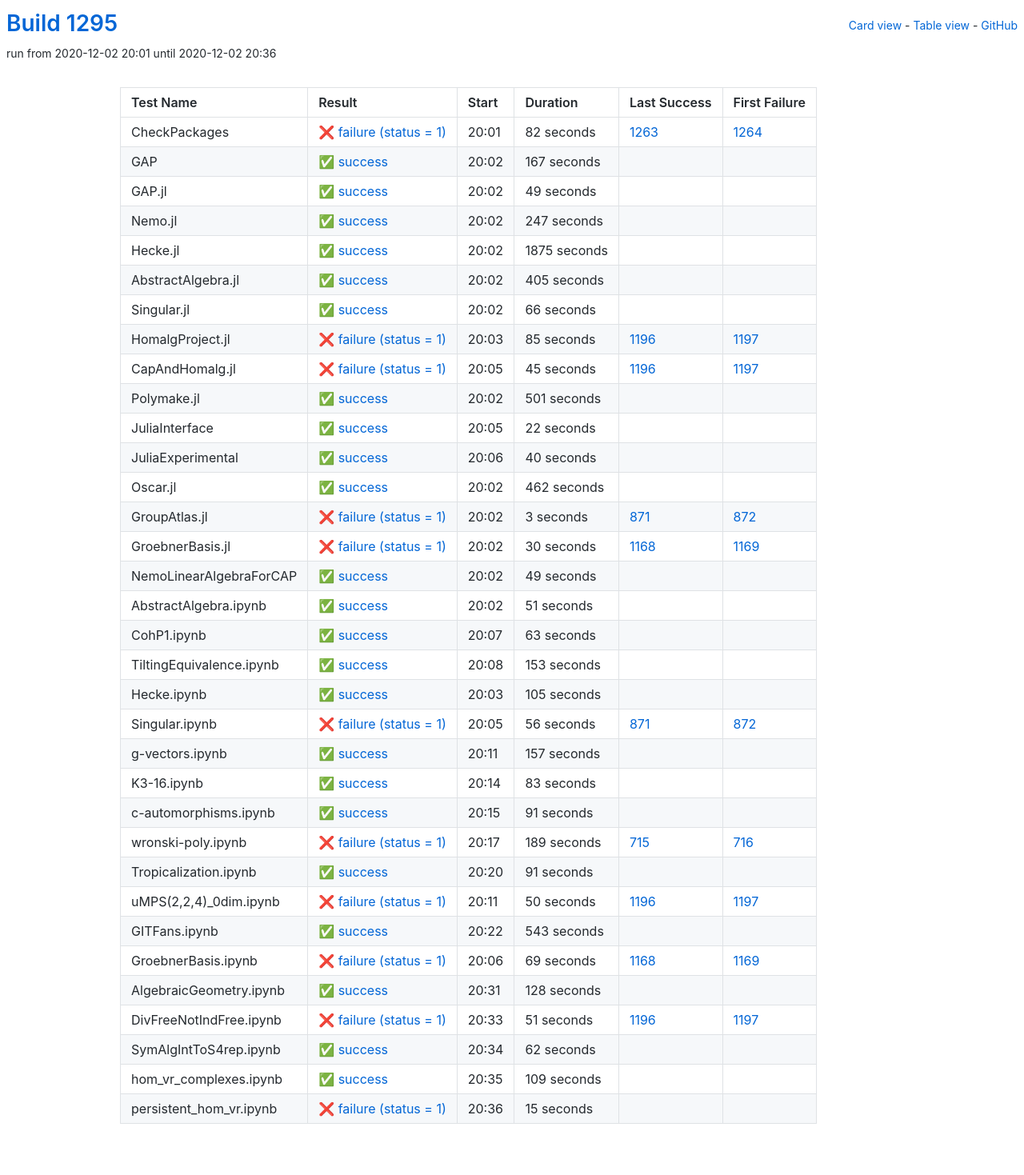
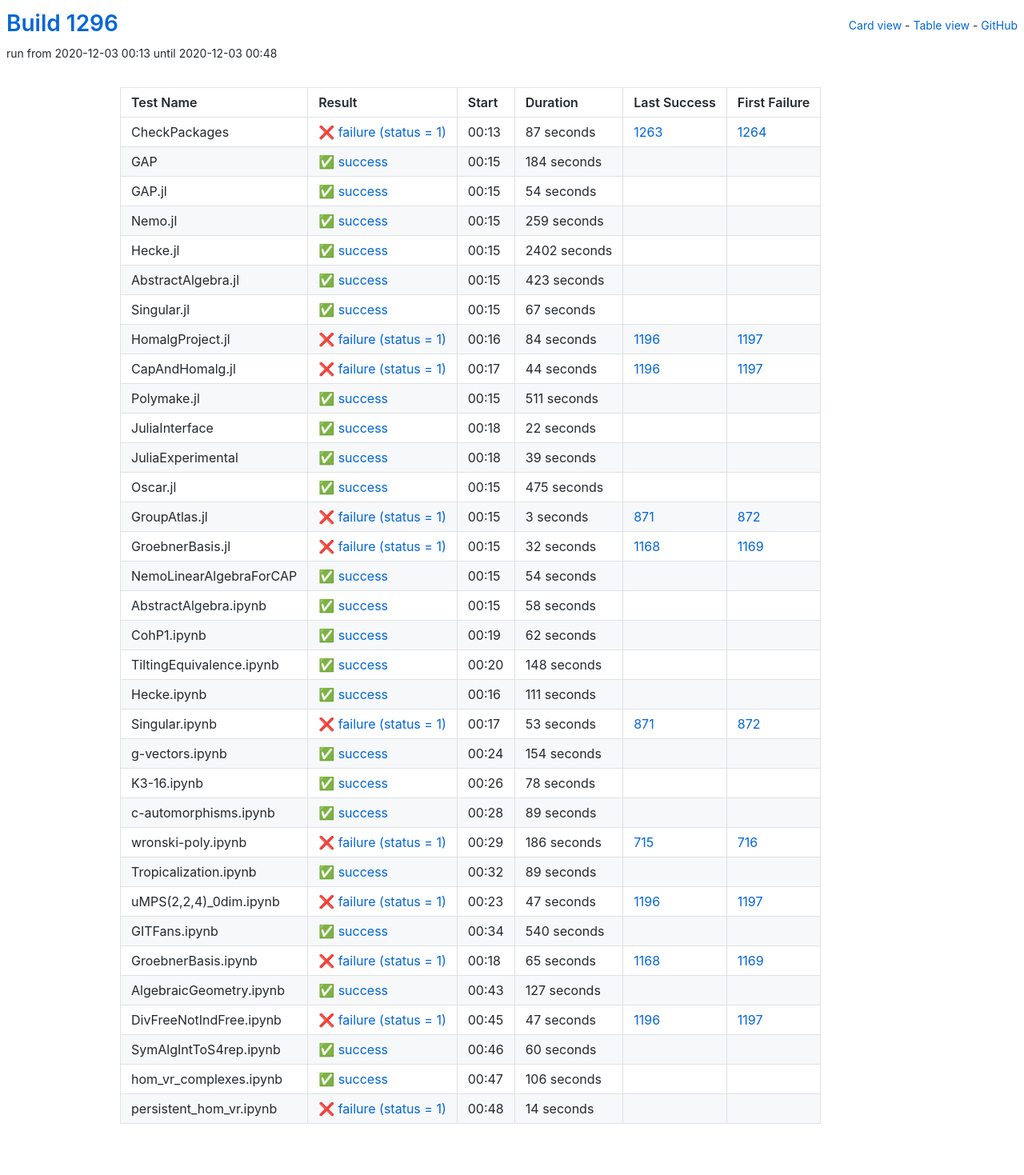
Before and after one commit to oscar-system/oscar-ci-status-stable, a Jekyll site: the page built from table.html, in a window 1280 px wide. Shown: the whole page at 80% size. Built offline with Jekyll 4.4.1, drawn with Linux system fonts in a browser that asks for light colours.

Commit message:
Build #1296

```diff
--- a/_data/ci.yml
+++ b/_data/ci.yml
@@ -1,6 +1,6 @@
 ---
-build: 1295
-build_url: https://oscarci.mathematik.uni-kl.de/job/oscar-stable/1295/
+build: 1296
+build_url: https://oscarci.mathematik.uni-kl.de/job/oscar-stable/1296/
 job: oscar-stable
 organization: oscar-system
 repo: oscar-ci-status-stable
@@ -8,128 +8,128 @@ repourl: https://github.com/oscar-system/oscar-ci-status-stable
 tests:
 - name: CheckPackages
   id: checkpackages
-  log: https://oscarci.mathematik.uni-kl.de/job/oscar-stable/1295/artifact/logs/build-1295/CheckPackages.log
-  start: 2020-12-02 20:01
+  log: https://oscarci.mathematik.uni-kl.de/job/oscar-stable/1296/artifact/logs/build-1296/CheckPackages.log
+  start: 2020-12-03 00:13
   success: false
   exitcode: 1
   status: failure
-  duration: 82
+  duration: 87
   last_success: 1263
   last_success_url: https://oscarci.mathematik.uni-kl.de/job/oscar-stable/1263/
   first_failure: 1264
   first_failure_url: https://oscarci.mathematik.uni-kl.de/job/oscar-stable/1264/
 - name: GAP
   id: gap
-  log: https://oscarci.mathematik.uni-kl.de/job/oscar-stable/1295/artifact/logs/build-1295/GAP.log
-  start: 2020-12-02 20:02
+  log: https://oscarci.mathematik.uni-kl.de/job/oscar-stable/1296/artifact/logs/build-1296/GAP.log
+  start: 2020-12-03 00:15
   success: true
   exitcode: 0
   status: success
-  duration: 167
+  duration: 184
   last_success: false
   last_success_url:
   first_failure: false
   first_failure_url:
 - name: GAP.jl
   id: gap-jl
-  log: https://oscarci.mathematik.uni-kl.de/job/oscar-stable/1295/artifact/logs/build-1295/GAP.jl.log
-  start: 2020-12-02 20:02
+  log: https://oscarci.mathematik.uni-kl.de/job/oscar-stable/1296/artifact/logs/build-1296/GAP.jl.log
+  start: 2020-12-03 00:15
   success: true
   exitcode: 0
   status: success
-  duration: 49
+  duration: 54
   last_success: false
   last_success_url:
   first_failure: false
   first_failure_url:
 - name: Nemo.jl
   id: nemo-jl
-  log: https://oscarci.mathematik.uni-kl.de/job/oscar-stable/1295/artifact/logs/build-1295/Nemo.jl.log
-  start: 2020-12-02 20:02
+  log: https://oscarci.mathematik.uni-kl.de/job/oscar-stable/1296/artifact/logs/build-1296/Nemo.jl.log
+  start: 2020-12-03 00:15
   success: true
   exitcode: 0
   status: success
-  duration: 247
+  duration: 259
   last_success: false
   last_success_url:
   first_failure: false
   first_failure_url:
 - name: Hecke.jl
   id: hecke-jl
-  log: https://oscarci.mathematik.uni-kl.de/job/oscar-stable/1295/artifact/logs/build-1295/Hecke.jl.log
-  start: 2020-12-02 20:02
+  log: https://oscarci.mathematik.uni-kl.de/job/oscar-stable/1296/artifact/logs/build-1296/Hecke.jl.log
+  start: 2020-12-03 00:15
   success: true
   exitcode: 0
   status: success
-  duration: 1875
+  duration: 2402
   last_success: false
   last_success_url:
   first_failure: false
   first_failure_url:
 - name: AbstractAlgebra.jl
   id: abstractalgebra-jl
-  log: https://oscarci.mathematik.uni-kl.de/job/oscar-stable/1295/artifact/logs/build-1295/AbstractAlgebra.jl.log
-  start: 2020-12-02 20:02
+  log: https://oscarci.mathematik.uni-kl.de/job/oscar-stable/1296/artifact/logs/build-1296/AbstractAlgebra.jl.log
+  start: 2020-12-03 00:15
   success: true
   exitcode: 0
   status: success
-  duration: 405
+  duration: 423
   last_success: false
   last_success_url:
   first_failure: false
   first_failure_url:
 - name: Singular.jl
   id: singular-jl
-  log: https://oscarci.mathematik.uni-kl.de/job/oscar-stable/1295/artifact/logs/build-1295/Singular.jl.log
-  start: 2020-12-02 20:02
+  log: https://oscarci.mathematik.uni-kl.de/job/oscar-stable/1296/artifact/logs/build-1296/Singular.jl.log
+  start: 2020-12-03 00:15
   success: true
   exitcode: 0
   status: success
-  duration: 66
+  duration: 67
   last_success: false
   last_success_url:
   first_failure: false
   first_failure_url:
 - name: HomalgProject.jl
   id: homalgproject-jl
-  log: https://oscarci.mathematik.uni-kl.de/job/oscar-stable/1295/artifact/logs/build-1295/HomalgProject.jl.log
-  start: 2020-12-02 20:03
+  log: https://oscarci.mathematik.uni-kl.de/job/oscar-stable/1296/artifact/logs/build-1296/HomalgProject.jl.log
+  start: 2020-12-03 00:16
   success: false
   exitcode: 1
   status: failure
-  duration: 85
+  duration: 84
   last_success: 1196
   last_success_url: https://oscarci.mathematik.uni-kl.de/job/oscar-stable/1196/
   first_failure: 1197
   first_failure_url: https://oscarci.mathematik.uni-kl.de/job/oscar-stable/1197/
 - name: CapAndHomalg.jl
   id: capandhomalg-jl
-  log: https://oscarci.mathematik.uni-kl.de/job/oscar-stable/1295/artifact/logs/build-1295/CapAndHomalg.jl.log
-  start: 2020-12-02 20:05
+  log: https://oscarci.mathematik.uni-kl.de/job/oscar-stable/1296/artifact/logs/build-1296/CapAndHomalg.jl.log
+  start: 2020-12-03 00:17
   success: false
   exitcode: 1
   status: failure
-  duration: 45
+  duration: 44
   last_success: 1196
   last_success_url: https://oscarci.mathematik.uni-kl.de/job/oscar-stable/1196/
   first_failure: 1197
   first_failure_url: https://oscarci.mathematik.uni-kl.de/job/oscar-stable/1197/
 - name: Polymake.jl
   id: polymake-jl
-  log: https://oscarci.mathematik.uni-kl.de/job/oscar-stable/1295/artifact/logs/build-1295/Polymake.jl.log
-  start: 2020-12-02 20:02
+  log: https://oscarci.mathematik.uni-kl.de/job/oscar-stable/1296/artifact/logs/build-1296/Polymake.jl.log
+  start: 2020-12-03 00:15
   success: true
   exitcode: 0
   status: success
-  duration: 501
+  duration: 511
   last_success: false
   last_success_url:
   first_failure: false
   first_failure_url:
 - name: JuliaInterface
   id: juliainterface
-  log: https://oscarci.mathematik.uni-kl.de/job/oscar-stable/1295/artifact/logs/build-1295/JuliaInterface.log
-  start: 2020-12-02 20:05
+  log: https://oscarci.mathematik.uni-kl.de/job/oscar-stable/1296/artifact/logs/build-1296/JuliaInterface.log
+  start: 2020-12-03 00:18
   success: true
   exitcode: 0
   status: success
@@ -140,32 +140,32 @@ tests:
   first_failure_url:
 - name: JuliaExperimental
   id: juliaexperimental
-  log: https://oscarci.mathematik.uni-kl.de/job/oscar-stable/1295/artifact/logs/build-1295/JuliaExperimental.log
-  start: 2020-12-02 20:06
+  log: https://oscarci.mathematik.uni-kl.de/job/oscar-stable/1296/artifact/logs/build-1296/JuliaExperimental.log
+  start: 2020-12-03 00:18
   success: true
   exitcode: 0
   status: success
-  duration: 40
+  duration: 39
   last_success: false
   last_success_url:
   first_failure: false
   first_failure_url:
 - name: Oscar.jl
   id: oscar-jl
-  log: https://oscarci.mathematik.uni-kl.de/job/oscar-stable/1295/artifact/logs/build-1295/Oscar.jl.log
-  start: 2020-12-02 20:02
+  log: https://oscarci.mathematik.uni-kl.de/job/oscar-stable/1296/artifact/logs/build-1296/Oscar.jl.log
+  start: 2020-12-03 00:15
   success: true
   exitcode: 0
   status: success
-  duration: 462
+  duration: 475
   last_success: false
   last_success_url:
   first_failure: false
   first_failure_url:
 - name: GroupAtlas.jl
   id: groupatlas-jl
-  log: https://oscarci.mathematik.uni-kl.de/job/oscar-stable/1295/artifact/logs/build-1295/GroupAtlas.jl.log
-  start: 2020-12-02 20:02
+  log: https://oscarci.mathematik.uni-kl.de/job/oscar-stable/1296/artifact/logs/build-1296/GroupAtlas.jl.log
+  start: 2020-12-03 00:15
   success: false
   exitcode: 1
   status: failure
@@ -176,212 +176,44 @@ tests:
   first_failure_url: https://oscarci.mathematik.uni-kl.de/job/oscar-stable/872/
 - name: GroebnerBasis.jl
   id: groebnerbasis-jl
-  log: https://oscarci.mathematik.uni-kl.de/job/oscar-stable/1295/artifact/logs/build-1295/GroebnerBasis.jl.log
-  start: 2020-12-02 20:02
+  log: https://oscarci.mathematik.uni-kl.de/job/oscar-stable/1296/artifact/logs/build-1296/GroebnerBasis.jl.log
+  start: 2020-12-03 00:15
   success: false
   exitcode: 1
   status: failure
-  duration: 30
+  duration: 32
   last_success: 1168
   last_success_url: https://oscarci.mathematik.uni-kl.de/job/oscar-stable/1168/
   first_failure: 1169
   first_failure_url: https://oscarci.mathematik.uni-kl.de/job/oscar-stable/1169/
 - name: NemoLinearAlgebraForCAP
   id: nemolinearalgebraforcap
-  log: https://oscarci.mathematik.uni-kl.de/job/oscar-stable/1295/artifact/logs/build-1295/NemoLinearAlgebraForCAP.log
-  start: 2020-12-02 20:02
+  log: https://oscarci.mathematik.uni-kl.de/job/oscar-stable/1296/artifact/logs/build-1296/NemoLinearAlgebraForCAP.log
+  start: 2020-12-03 00:15
   success: true
   exitcode: 0
   status: success
-  duration: 49
+  duration: 54
   last_success: false
   last_success_url:
   first_failure: false
   first_failure_url:
 - name: AbstractAlgebra.ipynb
   id: abstractalgebra-ipynb
-  log: https://oscarci.mathematik.uni-kl.de/job/oscar-stable/1295/artifact/logs/build-1295/AbstractAlgebra.ipynb.log
-  start: 2020-12-02 20:02
+  log: https://oscarci.mathematik.uni-kl.de/job/oscar-stable/1296/artifact/logs/build-1296/AbstractAlgebra.ipynb.log
+  start: 2020-12-03 00:15
   success: true
   exitcode: 0
   status: success
-  duration: 51
+  duration: 58
   last_success: false
   last_success_url:
   first_failure: false
   first_failure_url:
 - name: CohP1.ipynb
   id: cohp1-ipynb
-  log: https://oscarci.mathematik.uni-kl.de/job/oscar-stable/1295/artifact/logs/build-1295/CohP1.ipynb.log
-  start: 2020-12-02 20:07
-  success: true
-  exitcode: 0
-  status: success
-  duration: 63
-  last_success: false
-  last_success_url:
-  first_failure: false
-  first_failure_url:
-- name: TiltingEquivalence.ipynb
-  id: tiltingequivalence-ipynb
-  log: https://oscarci.mathematik.uni-kl.de/job/oscar-stable/1295/artifact/logs/build-1295/TiltingEquivalence.ipynb.log
-  start: 2020-12-02 20:08
-  success: true
-  exitcode: 0
-  status: success
-  duration: 153
-  last_success: false
-  last_success_url:
-  first_failure: false
-  first_failure_url:
-- name: Hecke.ipynb
-  id: hecke-ipynb
-  log: https://oscarci.mathematik.uni-kl.de/job/oscar-stable/1295/artifact/logs/build-1295/Hecke.ipynb.log
-  start: 2020-12-02 20:03
-  success: true
-  exitcode: 0
-  status: success
-  duration: 105
-  last_success: false
-  last_success_url:
-  first_failure: false
-  first_failure_url:
-- name: Singular.ipynb
-  id: singular-ipynb
-  log: https://oscarci.mathematik.uni-kl.de/job/oscar-stable/1295/artifact/logs/build-1295/Singular.ipynb.log
-  start: 2020-12-02 20:05
-  success: false
-  exitcode: 1
-  status: failure
-  duration: 56
-  last_success: 871
-  last_success_url: https://oscarci.mathematik.uni-kl.de/job/oscar-stable/871/
-  first_failure: 872
-  first_failure_url: https://oscarci.mathematik.uni-kl.de/job/oscar-stable/872/
-- name: g-vectors.ipynb
-  id: g-vectors-ipynb
-  log: https://oscarci.mathematik.uni-kl.de/job/oscar-stable/1295/artifact/logs/build-1295/g-vectors.ipynb.log
-  start: 2020-12-02 20:11
-  success: true
-  exitcode: 0
-  status: success
-  duration: 157
-  last_success: false
-  last_success_url:
-  first_failure: false
-  first_failure_url:
-- name: K3-16.ipynb
-  id: k3-16-ipynb
-  log: https://oscarci.mathematik.uni-kl.de/job/oscar-stable/1295/artifact/logs/build-1295/K3-16.ipynb.log
-  start: 2020-12-02 20:14
-  success: true
-  exitcode: 0
-  status: success
-  duration: 83
-  last_success: false
-  last_success_url:
-  first_failure: false
-  first_failure_url:
-- name: c-automorphisms.ipynb
-  id: c-automorphisms-ipynb
-  log: https://oscarci.mathematik.uni-kl.de/job/oscar-stable/1295/artifact/logs/build-1295/c-automorphisms.ipynb.log
-  start: 2020-12-02 20:15
-  success: true
-  exitcode: 0
-  status: success
-  duration: 91
-  last_success: false
-  last_success_url:
-  first_failure: false
-  first_failure_url:
-- name: wronski-poly.ipynb
-  id: wronski-poly-ipynb
-  log: https://oscarci.mathematik.uni-kl.de/job/oscar-stable/1295/artifact/logs/build-1295/wronski-poly.ipynb.log
-  start: 2020-12-02 20:17
-  success: false
-  exitcode: 1
-  status: failure
-  duration: 189
-  last_success: 715
-  last_success_url: https://oscarci.mathematik.uni-kl.de/job/oscar-stable/715/
-  first_failure: 716
-  first_failure_url: https://oscarci.mathematik.uni-kl.de/job/oscar-stable/716/
-- name: Tropicalization.ipynb
-  id: tropicalization-ipynb
-  log: https://oscarci.mathematik.uni-kl.de/job/oscar-stable/1295/artifact/logs/build-1295/Tropicalization.ipynb.log
-  start: 2020-12-02 20:20
-  success: true
-  exitcode: 0
-  status: success
-  duration: 91
-  last_success: false
-  last_success_url:
-  first_failure: false
-  first_failure_url:
-- name: uMPS(2,2,4)_0dim.ipynb
-  id: umps-2-2-4-0dim-ipynb
-  log: https://oscarci.mathematik.uni-kl.de/job/oscar-stable/1295/artifact/logs/build-1295/uMPS-2-2-4-_0dim.ipynb.log
-  start: 2020-12-02 20:11
-  success: false
-  exitcode: 1
-  status: failure
-  duration: 50
-  last_success: 1196
-  last_success_url: https://oscarci.mathematik.uni-kl.de/job/oscar-stable/1196/
-  first_failure: 1197
-  first_failure_url: https://oscarci.mathematik.uni-kl.de/job/oscar-stable/1197/
-- name: GITFans.ipynb
-  id: gitfans-ipynb
-  log: https://oscarci.mathematik.uni-kl.de/job/oscar-stable/1295/artifact/logs/build-1295/GITFans.ipynb.log
-  start: 2020-12-02 20:22
-  success: true
-  exitcode: 0
-  status: success
-  duration: 543
-  last_success: false
-  last_success_url:
-  first_failure: false
-  first_failure_url:
-- name: GroebnerBasis.ipynb
-  id: groebnerbasis-ipynb
-  log: https://oscarci.mathematik.uni-kl.de/job/oscar-stable/1295/artifact/logs/build-1295/GroebnerBasis.ipynb.log
-  start: 2020-12-02 20:06
-  success: false
-  exitcode: 1
-  status: failure
-  duration: 69
-  last_success: 1168
-  last_success_url: https://oscarci.mathematik.uni-kl.de/job/oscar-stable/1168/
-  first_failure: 1169
-  first_failure_url: https://oscarci.mathematik.uni-kl.de/job/oscar-stable/1169/
-- name: AlgebraicGeometry.ipynb
-  id: algebraicgeometry-ipynb
-  log: https://oscarci.mathematik.uni-kl.de/job/oscar-stable/1295/artifact/logs/build-1295/AlgebraicGeometry.ipynb.log
-  start: 2020-12-02 20:31
-  success: true
-  exitcode: 0
-  status: success
-  duration: 128
-  last_success: false
-  last_success_url:
-  first_failure: false
-  first_failure_url:
-- name: DivFreeNotIndFree.ipynb
-  id: divfreenotindfree-ipynb
-  log: https://oscarci.mathematik.uni-kl.de/job/oscar-stable/1295/artifact/logs/build-1295/DivFreeNotIndFree.ipynb.log
-  start: 2020-12-02 20:33
-  success: false
-  exitcode: 1
-  status: failure
-  duration: 51
-  last_success: 1196
-  last_success_url: https://oscarci.mathematik.uni-kl.de/job/oscar-stable/1196/
-  first_failure: 1197
-  first_failure_url: https://oscarci.mathematik.uni-kl.de/job/oscar-stable/1197/
-- name: SymAlgIntToS4rep.ipynb
-  id: symalginttos4rep-ipynb
-  log: https://oscarci.mathematik.uni-kl.de/job/oscar-stable/1295/artifact/logs/build-1295/SymAlgIntToS4rep.ipynb.log
-  start: 2020-12-02 20:34
+  log: https://oscarci.mathematik.uni-kl.de/job/oscar-stable/1296/artifact/logs/build-1296/CohP1.ipynb.log
+  start: 2020-12-03 00:19
   success: true
   exitcode: 0
   status: success
@@ -390,26 +222,194 @@ tests:
   last_success_url:
   first_failure: false
   first_failure_url:
-- name: hom_vr_complexes.ipynb
-  id: hom-vr-complexes-ipynb
-  log: https://oscarci.mathematik.uni-kl.de/job/oscar-stable/1295/artifact/logs/build-1295/hom_vr_complexes.ipynb.log
-  start: 2020-12-02 20:35
+- name: TiltingEquivalence.ipynb
+  id: tiltingequivalence-ipynb
+  log: https://oscarci.mathematik.uni-kl.de/job/oscar-stable/1296/artifact/logs/build-1296/TiltingEquivalence.ipynb.log
+  start: 2020-12-03 00:20
   success: true
   exitcode: 0
   status: success
-  duration: 109
+  duration: 148
+  last_success: false
+  last_success_url:
+  first_failure: false
+  first_failure_url:
+- name: Hecke.ipynb
+  id: hecke-ipynb
+  log: https://oscarci.mathematik.uni-kl.de/job/oscar-stable/1296/artifact/logs/build-1296/Hecke.ipynb.log
+  start: 2020-12-03 00:16
+  success: true
+  exitcode: 0
+  status: success
+  duration: 111
+  last_success: false
+  last_success_url:
+  first_failure: false
+  first_failure_url:
+- name: Singular.ipynb
+  id: singular-ipynb
+  log: https://oscarci.mathematik.uni-kl.de/job/oscar-stable/1296/artifact/logs/build-1296/Singular.ipynb.log
+  start: 2020-12-03 00:17
+  success: false
+  exitcode: 1
+  status: failure
+  duration: 53
+  last_success: 871
+  last_success_url: https://oscarci.mathematik.uni-kl.de/job/oscar-stable/871/
+  first_failure: 872
+  first_failure_url: https://oscarci.mathematik.uni-kl.de/job/oscar-stable/872/
+- name: g-vectors.ipynb
+  id: g-vectors-ipynb
+  log: https://oscarci.mathematik.uni-kl.de/job/oscar-stable/1296/artifact/logs/build-1296/g-vectors.ipynb.log
+  start: 2020-12-03 00:24
+  success: true
+  exitcode: 0
+  status: success
+  duration: 154
+  last_success: false
+  last_success_url:
+  first_failure: false
+  first_failure_url:
+- name: K3-16.ipynb
+  id: k3-16-ipynb
+  log: https://oscarci.mathematik.uni-kl.de/job/oscar-stable/1296/artifact/logs/build-1296/K3-16.ipynb.log
+  start: 2020-12-03 00:26
+  success: true
+  exitcode: 0
+  status: success
+  duration: 78
+  last_success: false
+  last_success_url:
+  first_failure: false
+  first_failure_url:
+- name: c-automorphisms.ipynb
+  id: c-automorphisms-ipynb
+  log: https://oscarci.mathematik.uni-kl.de/job/oscar-stable/1296/artifact/logs/build-1296/c-automorphisms.ipynb.log
+  start: 2020-12-03 00:28
+  success: true
+  exitcode: 0
+  status: success
+  duration: 89
+  last_success: false
+  last_success_url:
+  first_failure: false
+  first_failure_url:
+- name: wronski-poly.ipynb
+  id: wronski-poly-ipynb
+  log: https://oscarci.mathematik.uni-kl.de/job/oscar-stable/1296/artifact/logs/build-1296/wronski-poly.ipynb.log
+  start: 2020-12-03 00:29
+  success: false
+  exitcode: 1
+  status: failure
+  duration: 186
+  last_success: 715
+  last_success_url: https://oscarci.mathematik.uni-kl.de/job/oscar-stable/715/
+  first_failure: 716
+  first_failure_url: https://oscarci.mathematik.uni-kl.de/job/oscar-stable/716/
+- name: Tropicalization.ipynb
+  id: tropicalization-ipynb
+  log: https://oscarci.mathematik.uni-kl.de/job/oscar-stable/1296/artifact/logs/build-1296/Tropicalization.ipynb.log
+  start: 2020-12-03 00:32
+  success: true
+  exitcode: 0
+  status: success
+  duration: 89
+  last_success: false
+  last_success_url:
+  first_failure: false
+  first_failure_url:
+- name: uMPS(2,2,4)_0dim.ipynb
+  id: umps-2-2-4-0dim-ipynb
+  log: https://oscarci.mathematik.uni-kl.de/job/oscar-stable/1296/artifact/logs/build-1296/uMPS-2-2-4-_0dim.ipynb.log
+  start: 2020-12-03 00:23
+  success: false
+  exitcode: 1
+  status: failure
+  duration: 47
+  last_success: 1196
+  last_success_url: https://oscarci.mathematik.uni-kl.de/job/oscar-stable/1196/
+  first_failure: 1197
+  first_failure_url: https://oscarci.mathematik.uni-kl.de/job/oscar-stable/1197/
+- name: GITFans.ipynb
+  id: gitfans-ipynb
+  log: https://oscarci.mathematik.uni-kl.de/job/oscar-stable/1296/artifact/logs/build-1296/GITFans.ipynb.log
+  start: 2020-12-03 00:34
+  success: true
+  exitcode: 0
+  status: success
+  duration: 540
+  last_success: false
+  last_success_url:
+  first_failure: false
+  first_failure_url:
+- name: GroebnerBasis.ipynb
+  id: groebnerbasis-ipynb
+  log: https://oscarci.mathematik.uni-kl.de/job/oscar-stable/1296/artifact/logs/build-1296/GroebnerBasis.ipynb.log
+  start: 2020-12-03 00:18
+  success: false
+  exitcode: 1
+  status: failure
+  duration: 65
+  last_success: 1168
+  last_success_url: https://oscarci.mathematik.uni-kl.de/job/oscar-stable/1168/
+  first_failure: 1169
+  first_failure_url: https://oscarci.mathematik.uni-kl.de/job/oscar-stable/1169/
+- name: AlgebraicGeometry.ipynb
+  id: algebraicgeometry-ipynb
+  log: https://oscarci.mathematik.uni-kl.de/job/oscar-stable/1296/artifact/logs/build-1296/AlgebraicGeometry.ipynb.log
+  start: 2020-12-03 00:43
+  success: true
+  exitcode: 0
+  status: success
+  duration: 127
+  last_success: false
+  last_success_url:
+  first_failure: false
+  first_failure_url:
+- name: DivFreeNotIndFree.ipynb
+  id: divfreenotindfree-ipynb
+  log: https://oscarci.mathematik.uni-kl.de/job/oscar-stable/1296/artifact/logs/build-1296/DivFreeNotIndFree.ipynb.log
+  start: 2020-12-03 00:45
+  success: false
+  exitcode: 1
+  status: failure
+  duration: 47
+  last_success: 1196
+  last_success_url: https://oscarci.mathematik.uni-kl.de/job/oscar-stable/1196/
+  first_failure: 1197
+  first_failure_url: https://oscarci.mathematik.uni-kl.de/job/oscar-stable/1197/
+- name: SymAlgIntToS4rep.ipynb
+  id: symalginttos4rep-ipynb
+  log: https://oscarci.mathematik.uni-kl.de/job/oscar-stable/1296/artifact/logs/build-1296/SymAlgIntToS4rep.ipynb.log
+  start: 2020-12-03 00:46
+  success: true
+  exitcode: 0
+  status: success
+  duration: 60
+  last_success: false
+  last_success_url:
+  first_failure: false
+  first_failure_url:
+- name: hom_vr_complexes.ipynb
+  id: hom-vr-complexes-ipynb
+  log: https://oscarci.mathematik.uni-kl.de/job/oscar-stable/1296/artifact/logs/build-1296/hom_vr_complexes.ipynb.log
+  start: 2020-12-03 00:47
+  success: true
+  exitcode: 0
+  status: success
+  duration: 106
   last_success: false
   last_success_url:
   first_failure: false
   first_failure_url:
 - name: persistent_hom_vr.ipynb
   id: persistent-hom-vr-ipynb
-  log: https://oscarci.mathematik.uni-kl.de/job/oscar-stable/1295/artifact/logs/build-1295/persistent_hom_vr.ipynb.log
-  start: 2020-12-02 20:36
+  log: https://oscarci.mathematik.uni-kl.de/job/oscar-stable/1296/artifact/logs/build-1296/persistent_hom_vr.ipynb.log
+  start: 2020-12-03 00:48
   success: false
   exitcode: 1
   status: failure
-  duration: 15
+  duration: 14
   last_success: false
   last_success_url:
   first_failure: false
```
Also changed, not shown: README.md.
